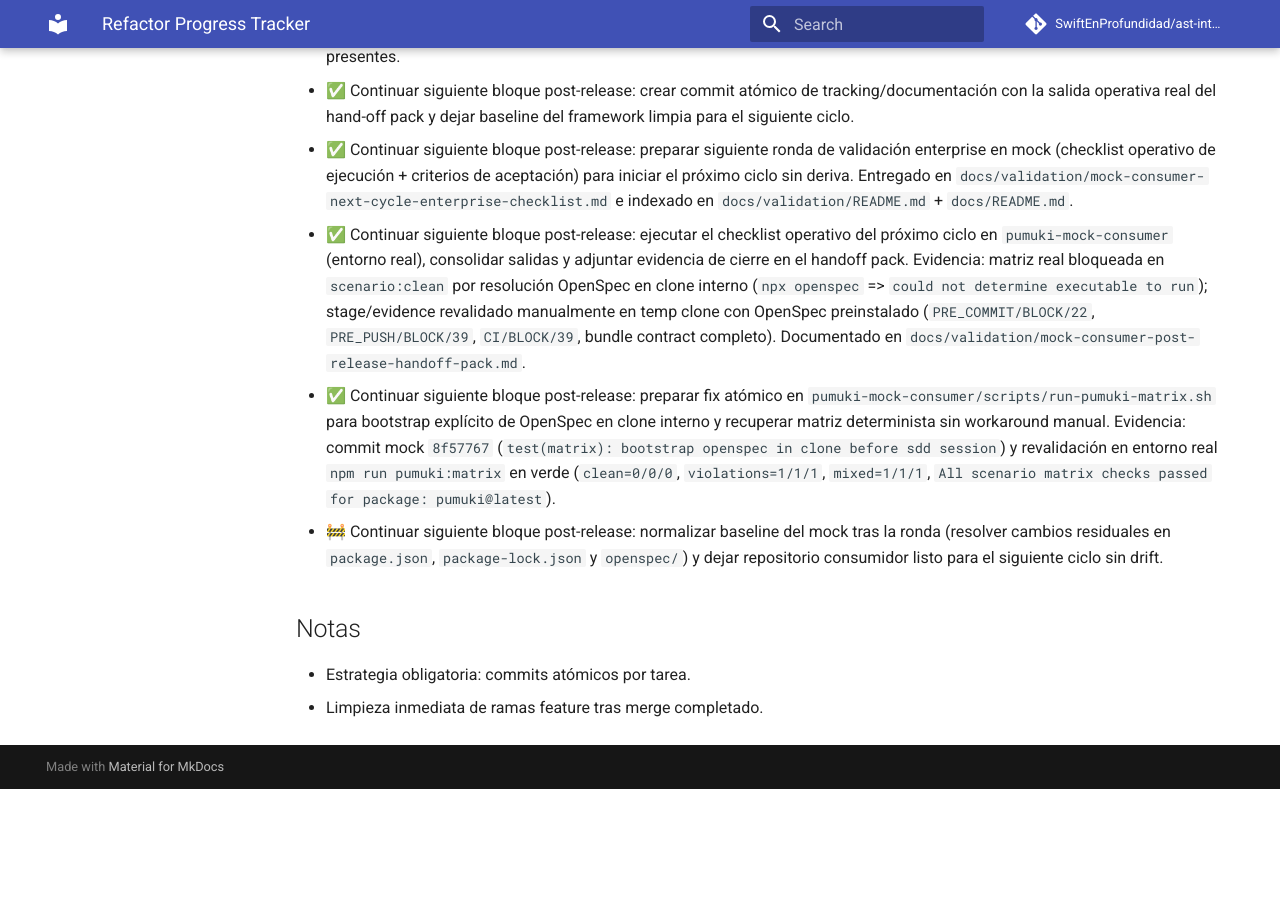
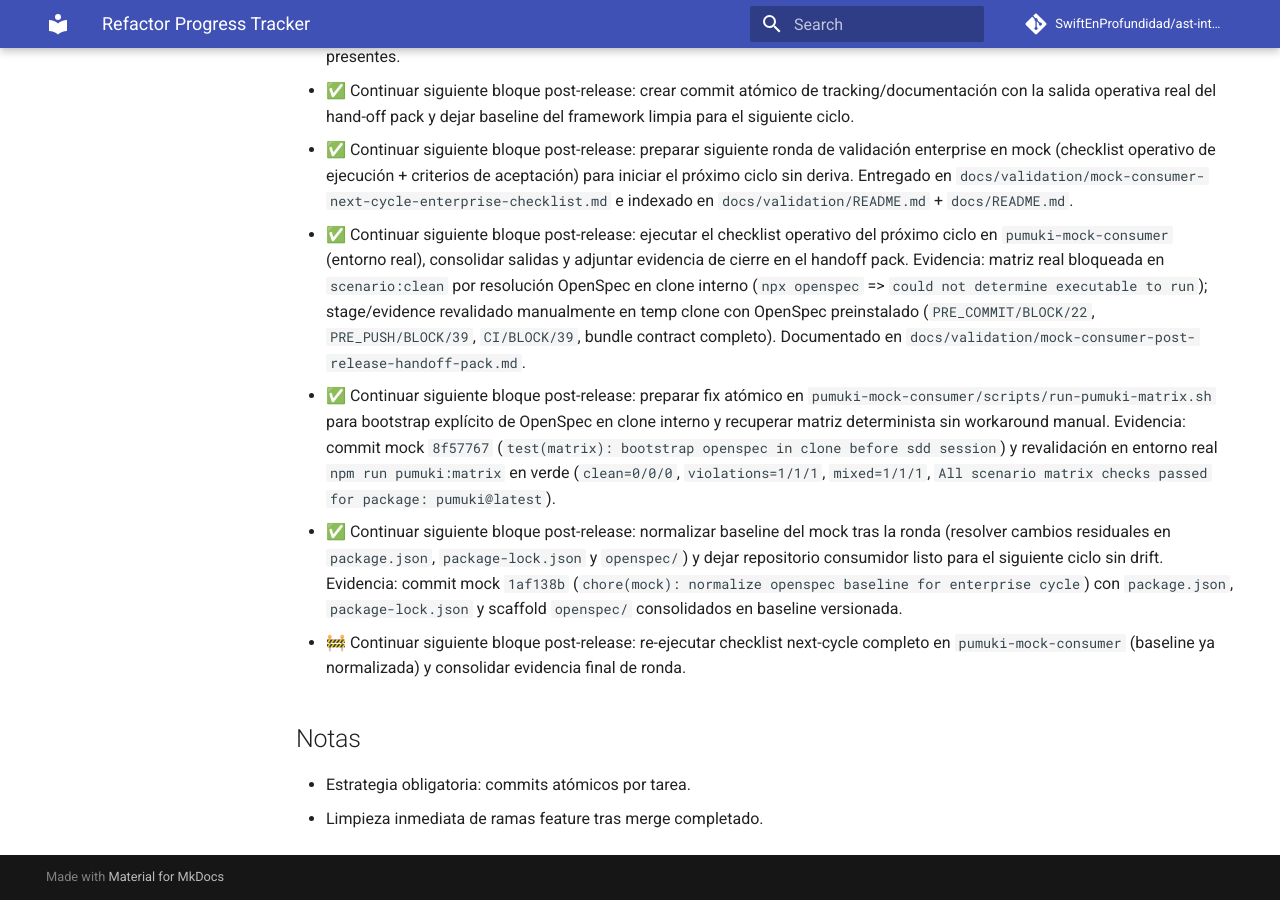
Before and after one commit to SwiftEnProfundidad/ast-intelligence-hooks, an MkDocs documentation site: the page built from docs/REFRACTOR_PROGRESS.md, in a window 1280 px wide and 900 px high, scrolled down 18823 px. Built offline with MkDocs 1.6.1 and Material for MkDocs 9.7.7, drawn with Linux system fonts in a browser that asks for light colours; comment, search, counter and statistics services are not loaded; before the commit the page ends 19612 px from its top, so only the background shows below that; some of the changed text lies outside the part shown.

Commit message:
docs(tracker): mark mock baseline normalization complete

```diff
--- a/docs/REFRACTOR_PROGRESS.md
+++ b/docs/REFRACTOR_PROGRESS.md
@@ -10,8 +10,8 @@ Estado consolidado del refactor con seguimiento de tareas y evidencia del avance
 ## Backlog Visible (Corto Plazo)
 - ✅ Capturar salida operativa real del handoff pack en entorno mock y consolidarla en documentación.
 - ✅ Recuperar matriz determinista tras bloqueo OpenSpec en clone interno del runner (`scripts/run-pumuki-matrix.sh` en mock).
-- 🚧 Normalizar baseline de `pumuki-mock-consumer` tras la ronda actual (resolver cambios residuales en `package.json`, `package-lock.json` y `openspec/`).
-- ⏳ Re-ejecutar checklist operativo next-cycle completo en mock real con baseline limpia.
+- ✅ Normalizar baseline de `pumuki-mock-consumer` tras la ronda actual (resolver cambios residuales en `package.json`, `package-lock.json` y `openspec/`).
+- 🚧 Re-ejecutar checklist operativo next-cycle completo en mock real con baseline limpia.
 - ⏳ Actualizar handoff + tracker con cierre final de ronda y dejar siguiente tarea activa.
 
 ## Fase 1 — Crítico (bloquea release)
@@ -392,7 +392,8 @@ Estado consolidado del refactor con seguimiento de tareas y evidencia del avance
 - ✅ Continuar siguiente bloque post-release: preparar siguiente ronda de validación enterprise en mock (checklist operativo de ejecución + criterios de aceptación) para iniciar el próximo ciclo sin deriva. Entregado en `docs/validation/mock-consumer-next-cycle-enterprise-checklist.md` e indexado en `docs/validation/README.md` + `docs/README.md`.
 - ✅ Continuar siguiente bloque post-release: ejecutar el checklist operativo del próximo ciclo en `pumuki-mock-consumer` (entorno real), consolidar salidas y adjuntar evidencia de cierre en el handoff pack. Evidencia: matriz real bloqueada en `scenario:clean` por resolución OpenSpec en clone interno (`npx openspec` => `could not determine executable to run`); stage/evidence revalidado manualmente en temp clone con OpenSpec preinstalado (`PRE_COMMIT/BLOCK/22`, `PRE_PUSH/BLOCK/39`, `CI/BLOCK/39`, bundle contract completo). Documentado en `docs/validation/mock-consumer-post-release-handoff-pack.md`.
 - ✅ Continuar siguiente bloque post-release: preparar fix atómico en `pumuki-mock-consumer/scripts/run-pumuki-matrix.sh` para bootstrap explícito de OpenSpec en clone interno y recuperar matriz determinista sin workaround manual. Evidencia: commit mock `8f57767` (`test(matrix): bootstrap openspec in clone before sdd session`) y revalidación en entorno real `npm run pumuki:matrix` en verde (`clean=0/0/0`, `violations=1/1/1`, `mixed=1/1/1`, `All scenario matrix checks passed for package: pumuki@latest`).
-- 🚧 Continuar siguiente bloque post-release: normalizar baseline del mock tras la ronda (resolver cambios residuales en `package.json`, `package-lock.json` y `openspec/`) y dejar repositorio consumidor listo para el siguiente ciclo sin drift.
+- ✅ Continuar siguiente bloque post-release: normalizar baseline del mock tras la ronda (resolver cambios residuales en `package.json`, `package-lock.json` y `openspec/`) y dejar repositorio consumidor listo para el siguiente ciclo sin drift. Evidencia: commit mock `1af138b` (`chore(mock): normalize openspec baseline for enterprise cycle`) con `package.json`, `package-lock.json` y scaffold `openspec/` consolidados en baseline versionada.
+- 🚧 Continuar siguiente bloque post-release: re-ejecutar checklist next-cycle completo en `pumuki-mock-consumer` (baseline ya normalizada) y consolidar evidencia final de ronda.
 
 ## Notas
 - Estrategia obligatoria: commits atómicos por tarea.
```
